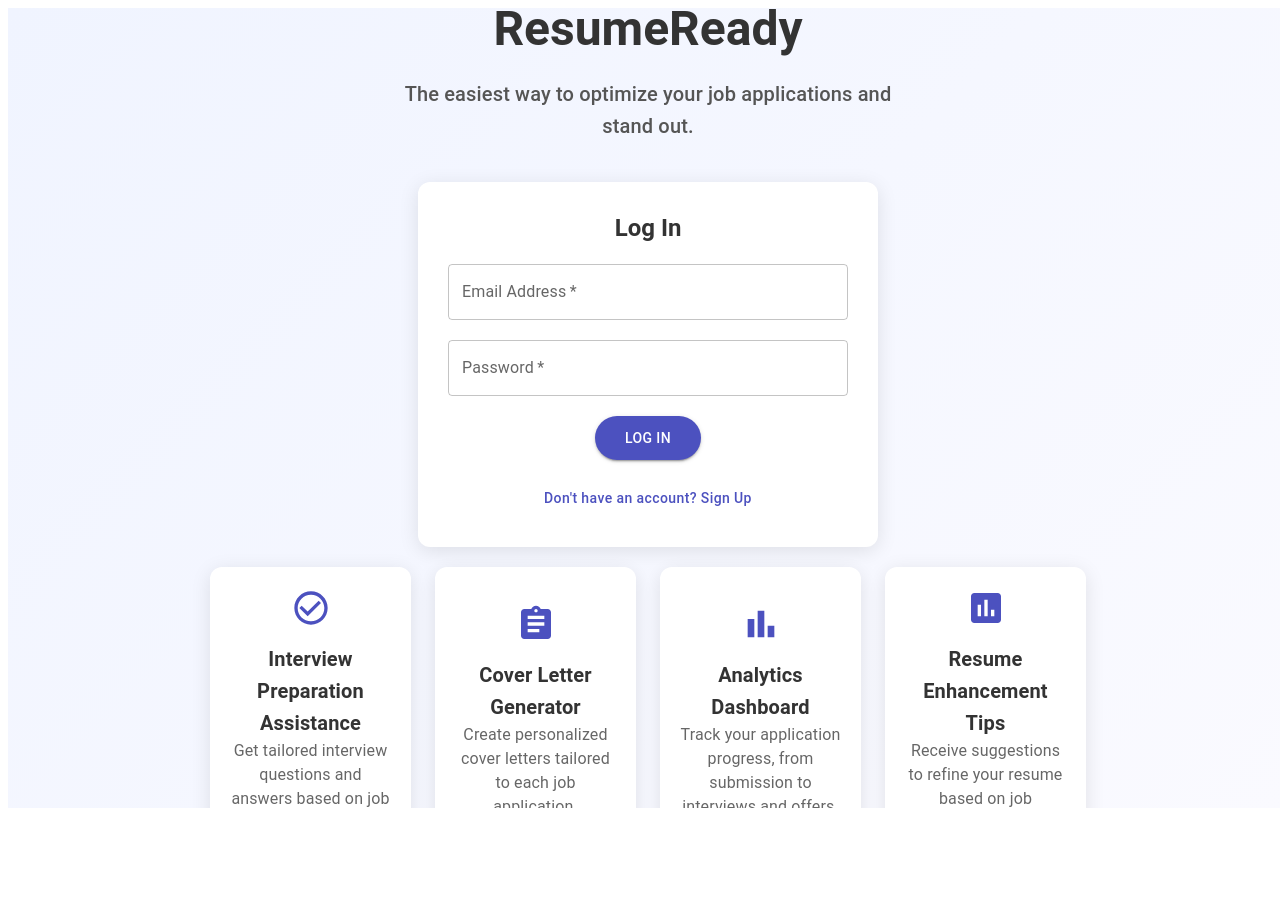
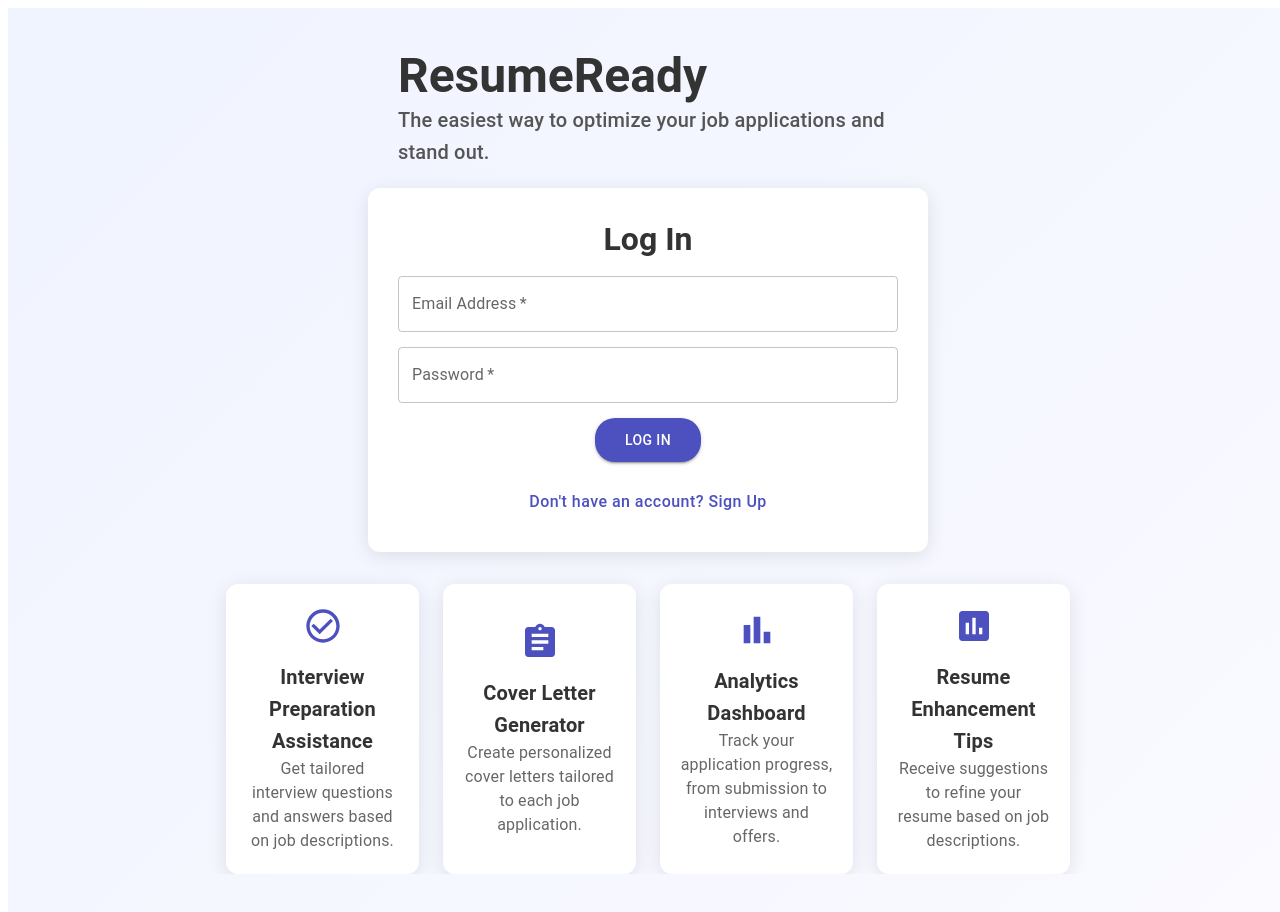
Before and after one commit to tzaitoun71/resume-ready, a Next.js app: page /login in a window 1280 px wide. Shown: the top 912 px of the page. Before the commit the page ends 816 px from the top, so only its background shows below. Built offline with nearby package versions, Linux system fonts and the light colour scheme; no server answers; the database is empty; sample sign-in values are in the browser's storage.

Commit message:
fixed scrolling

```diff
--- a/app/login/page.tsx
+++ b/app/login/page.tsx
@@ -144,17 +144,16 @@ const LoginPage: React.FC = () => {
       disableGutters
       sx={{
         minHeight: "100vh",
-        width: "100vw", // Full viewport width
-        height: "100vh", // Full viewport height
+        width: "100vw",
         display: "flex",
         flexDirection: "column",
-        justifyContent: "center",
+        justifyContent: "space-between",
         alignItems: "center",
         background: "linear-gradient(135deg, #f0f4ff 0%, #fafaff 100%)",
-        textAlign: "center",
-        padding: "20px",
-        boxSizing: "border-box", // Include padding in width/height calculations
-        overflowY: "auto", // Allow scrolling on smaller screens
+        padding: { xs: "10px", md: "20px" }, // Responsive padding
+        boxSizing: "border-box",
+        overflowY: "hidden", // Ensure scrolling if content overflows
+
       }}
     >
       {/* Centering Wrapper for the form */}
@@ -167,18 +166,18 @@ const LoginPage: React.FC = () => {
           alignItems: "center",
           justifyContent: "center",
           flexGrow: 1,
-          marginTop: { xs: 2, sm: 4 }, // Add margin top for space on smaller screens
+          marginBottom: { xs: 2, sm: 4 }, // Add margin top for space on smaller screens
         }}
       >
         {/* Header Section */}
-        <Box sx={{ marginBottom: "20px", mt: { xs: "30px", sm: "40px" } }}>
+        <Box sx={{ mt: { xs: "30px", sm: "20px" } }}>
           <Typography
             variant="h3"
             component="h1"
             sx={{
               fontWeight: "bold",
               color: "#333",
-              marginBottom: "20px",
+              //marginBottom: "20px",
               fontSize: { xs: "2rem", md: "3rem" }, // Responsive font size
             }}
           >
@@ -205,114 +204,75 @@ const LoginPage: React.FC = () => {
     alignItems: "center",
     justifyContent: "center",
     backgroundColor: "#ffffff",
-            padding: "30px",
+    padding: { xs: "15px", sm: "20px", md: "30px" }, // Reduce padding on smaller screens
     borderRadius: "12px",
     boxShadow: "0 4px 20px rgba(0, 0, 0, 0.1)",
-            marginBottom: "20px",
     width: "100%",
-            maxWidth: "400px",
-            maxHeight: "60vh", // Set maximum height
-            overflowY: "auto", // Enable vertical scrolling inside the form
+    maxWidth: { xs: "90%", sm: "400px", md: "500px" }, // Responsive width
+    maxHeight: { xs: "40vh", sm: "50vh", md: "60vh" }, // Further reduce maxHeight
+    overflowY: "auto", // Enable scrolling if necessary
     transition: "max-height 0.3s ease",
   }}
 >
-          {user ? (
-            <Button
-              variant="contained"
-              color="secondary"
-              onClick={handleSignOut}
-              sx={{
-                padding: "10px 30px",
-                borderRadius: "30px",
-                backgroundColor: "#d32f2f",
-                color: "#fff",
-                "&:hover": {
-                  backgroundColor: "#9a0007",
-                },
-              }}
-            >
-              Sign Out
-            </Button>
-          ) : (
-            <>
+  {/* Inside the form, make sure margins and paddings are reduced */}
   <Typography
     variant="h5"
-                sx={{ fontWeight: "bold", color: "#333", marginBottom: "20px" }}
+    sx={{
+      fontWeight: "bold",
+      color: "#333",
+      marginBottom: { xs: "10px", sm: "15px" }, // Reduce marginBottom on small screens
+      fontSize: { xs: "1.5rem", md: "2rem" }, // Smaller font size for smaller screens
+    }}
   >
     {isSignup ? "Sign Up" : "Log In"}
   </Typography>
-              {errorMessage && (
-                <Typography color="error" sx={{ marginBottom: "20px" }}>
-                  {errorMessage}
-                </Typography>
-              )}
-              {isSignup && (
-                <Grid container spacing={2} sx={{ marginBottom: "20px" }}>
-                  <Grid item xs={6}>
-                    <TextField
-                      label="First Name"
-                      type="text"
-                      fullWidth
-                      variant="outlined"
-                      value={firstName}
-                      onChange={(e) => setFirstName(e.target.value)}
-                      required
-                    />
-                  </Grid>
-                  <Grid item xs={6}>
-                    <TextField
-                      label="Last Name"
-                      type="text"
-                      fullWidth
-                      variant="outlined"
-                      value={lastName}
-                      onChange={(e) => setLastName(e.target.value)}
-                      required
-                    />
-                  </Grid>
-                </Grid>
-              )}
+
+  {/* Example of adjusting form fields */}
   <TextField
     label="Email Address"
-                type="email"
     fullWidth
     variant="outlined"
     value={email}
     onChange={(e) => setEmail(e.target.value)}
     required
-                sx={{ marginBottom: "20px" }}
+    sx={{
+      marginBottom: { xs: "10px", sm: "15px" }, // Reduce margin between fields
+      fontSize: { xs: "14px", sm: "16px" }, // Adjust font size for smaller screens
+    }}
   />
   <TextField
     label="Password"
-                type="password"
     fullWidth
     variant="outlined"
     value={password}
     onChange={(e) => setPassword(e.target.value)}
     required
-                sx={{ marginBottom: "20px" }}
+    sx={{
+      marginBottom: { xs: "10px", sm: "15px" }, // Reduce margin
+      fontSize: { xs: "14px", sm: "16px" },
+    }}
   />
+
   <Button
     onClick={handleSubmit}
     variant="contained"
     sx={{
       backgroundColor: primaryColor,
       color: "#fff",
-                  padding: "10px 30px",
-                  borderRadius: "30px",
-                  marginBottom: "20px",
-                  "&:hover": {
-                    backgroundColor: "#3b3f7a",
-                  },
+      padding: { xs: "8px 20px", sm: "10px 30px" }, // Reduce padding on buttons
+      borderRadius: "20px", // Reduce border radius for smaller buttons
+      marginBottom: { xs: "10px", sm: "20px" }, // Smaller margin at bottom
     }}
   >
     {isSignup ? "Sign Up" : "Log In"}
   </Button>
+
   <Button
     onClick={() => setIsSignup(!isSignup)}
     sx={{
       textTransform: "none",
       color: primaryColor,
+      fontSize: { xs: "14px", sm: "16px" }, // Smaller font size
       "&:hover": {
         backgroundColor: "#f0f0ff",
         color: "#3b3f7a",
@@ -323,9 +283,8 @@ const LoginPage: React.FC = () => {
       ? "Already have an account? Log In"
       : "Don't have an account? Sign Up"}
   </Button>
-            </>
-          )}
 </Box>
+
       </Box>
 
       {/* Features Section */}
@@ -334,7 +293,15 @@ const LoginPage: React.FC = () => {
         spacing={3}
         justifyContent="center"
         alignItems="stretch"
-        sx={{ maxWidth: "900px", width: "100%", mb: "30px" }}
+        sx={{
+          maxWidth: { xs: "100%", sm: "600px", md: "900px" }, // Adjust max width for different screen sizes
+          width: "100%",
+          px: 2, // Add horizontal padding for smaller screens
+          flexGrow: 1, // Allow the grid to take up remaining space
+          overflowY: "auto", // Allow scrolling if content overflows
+          height: "auto", // Ensure it adapts to screen size
+          mb: "calc(5vh + 100px)", // Responsive margin-bottom using calc
+        }}
       >
         {/* Feature Boxes */}
         <Grid item xs={12} sm={6} md={3} sx={{ display: "flex" }}>
@@ -351,7 +318,7 @@ const LoginPage: React.FC = () => {
             flexDirection: "column",
             alignItems: "center",
             justifyContent: "center",
-              height: "250px",
+            height: { xs: "200px", md: "250px" }, // Adjust height for different screen sizes
             width: "100%",
           }}
         >
--- a/app/resume/page.tsx
+++ b/app/resume/page.tsx
@@ -91,7 +91,7 @@ const ProfilePage: React.FC = () => {
           borderRadius: "12px",
           boxShadow: "0 4px 20px rgba(0, 0, 0, 0.1)",
           width: hasResume ? "80vw" : "30vw",
-          height: hasResume ? "auto" : "fit-content",
+          height: hasResume ? "calc(100vh - 200px)"  : "fit-content",
           maxHeight: hasResume ? "90vh" : "none",
           overflowY: hasResume ? "auto" : "hidden",
           overflowX: "hidden",
```
Lines whose indentation alone changed are shown as unchanged.
